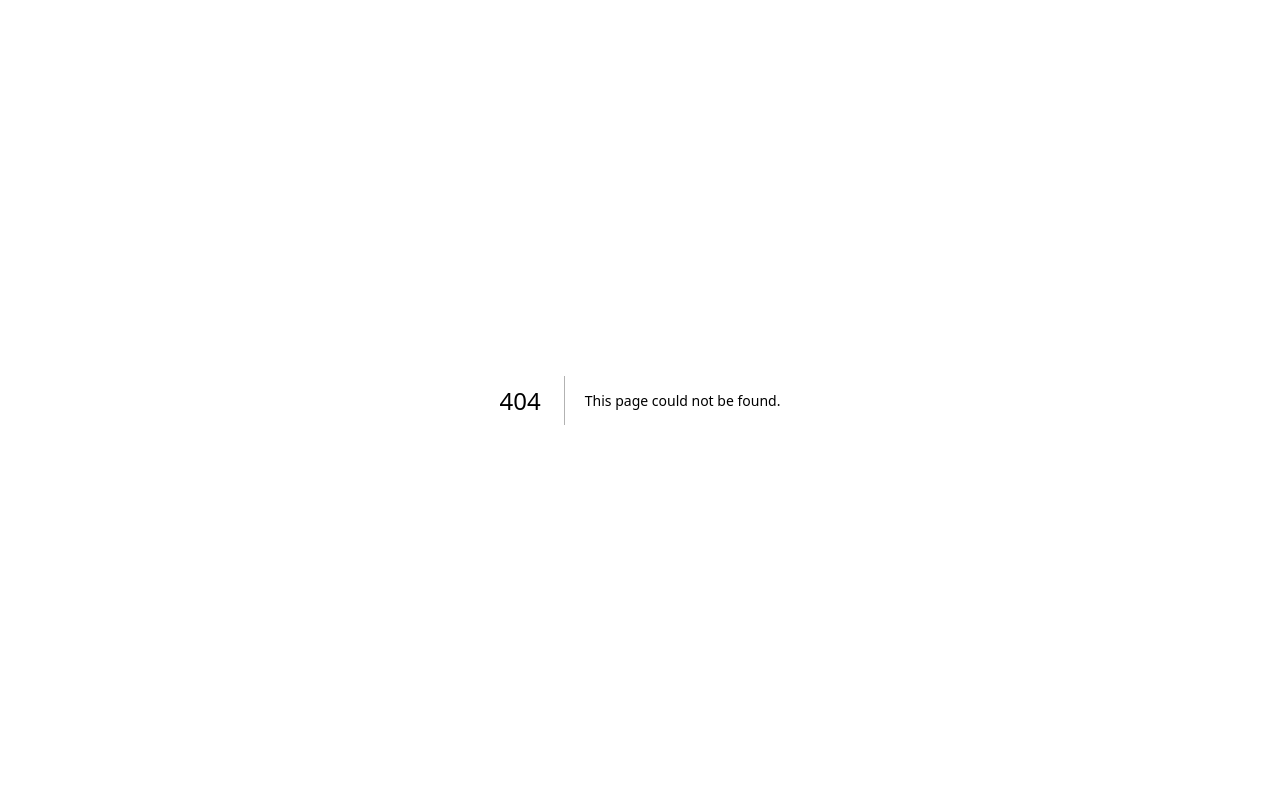
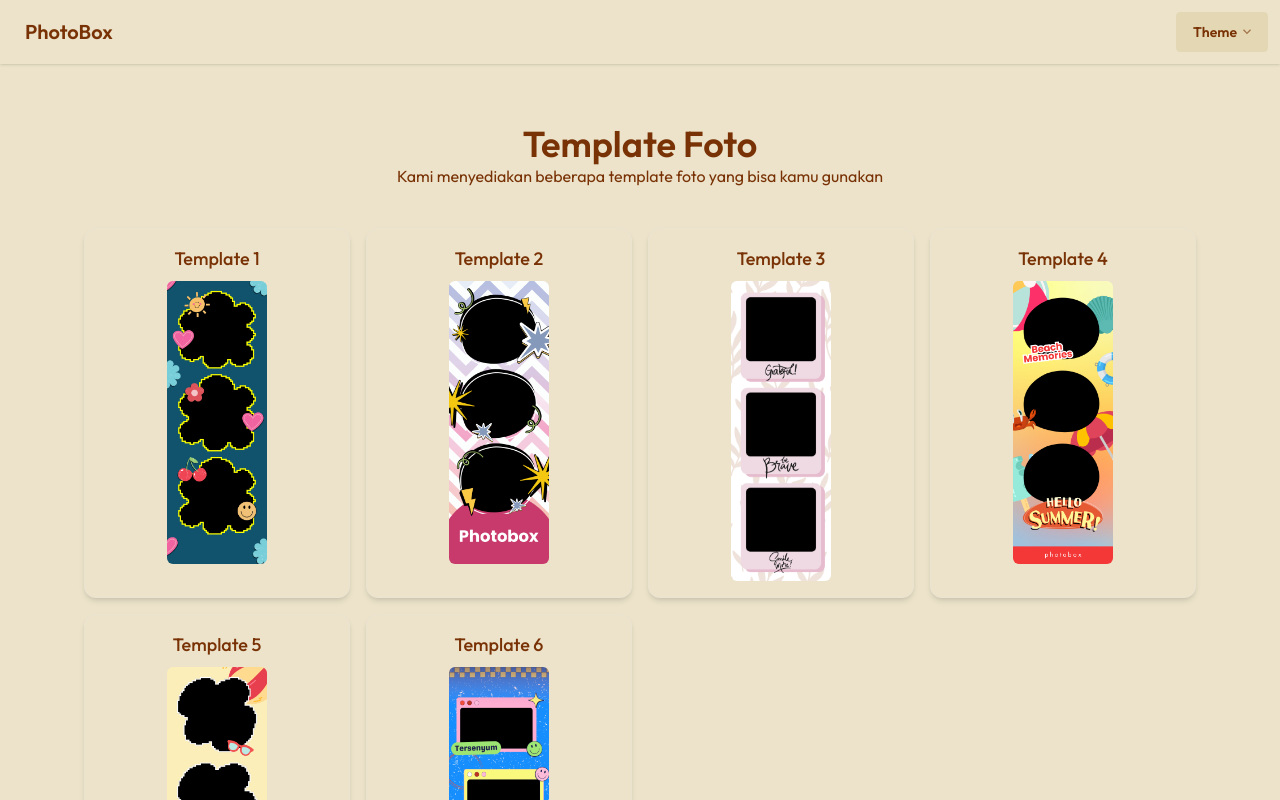
Before and after one commit to AnggaaIs/picapop, a Next.js app: page /templates in a window 1280 px wide. Before the commit this address had no page. Shown: the top 800 px of the page. Built offline with nearby package versions, Linux system fonts and the light colour scheme.

Commit message:
feat: implement template selection and navigation in GetStarted and PhotoSession components

```diff
--- a/src/app/getstarted/page.tsx
+++ b/src/app/getstarted/page.tsx
@@ -1,8 +1,12 @@
 'use client';
 import { useRouter } from "next/navigation";
+import { useSearchParams } from 'next/navigation'
 
 export default function GetStarted() {
   const router = useRouter();
+  const searchParams = useSearchParams();
+  const template = searchParams.get("t");
+
   return (
     <div className="flex flex-col justify-center items-center p-10 h-screen">
       <h2 className="text-3xl font-semibold text-error">Petunjuk Penggunaan!</h2>
@@ -13,7 +17,7 @@ export default function GetStarted() {
         <p className="text-md font-semibold">Siapkan gaya terbaik kamu!!</p>
       </div>
       <button onClick={() => {
-        router.push("/photosession");
+        router.push("/photosession" + (template ? `?t=${template}` : ""));
       }} className="btn btn-success btn-wide mt-10">Gaskeuunn</button>
     </div>
   )
--- a/src/app/page.tsx
+++ b/src/app/page.tsx
@@ -49,7 +49,9 @@ export default function Home() {
       </div>
       <div className="relative w-full mb-55">
         <div className="left-0 h-[350px] -top-45 w-full items-center justify-center flex from-base-100 via-base-100 bg-gradient-to-t to-transparent absolute">
-          <button className="btn btn-success btn-wide">Lihat semua template</button>
+          <button className="btn btn-success btn-wide" onClick={() => {
+            router.push("/templates");
+          }}>Lihat semua template</button>
         </div>
       </div>
 
--- a/src/app/photosession/page.tsx
+++ b/src/app/photosession/page.tsx
@@ -8,8 +8,14 @@ import { replaceBlackWithImages } from "@/utils/image";
 import { HashLoader } from "react-spinners";
 import Footer from "../components/Footer";
 import { templates } from "@/utils/config";
+import { useSearchParams } from "next/navigation";
 
 export default function PhotoSession() {
+  const searchParams = useSearchParams();
+  let tmplt = searchParams.get("t") || 0;
+  if(tmplt == null) {
+    tmplt = 0;
+  }
   const videoRef = useRef<HTMLVideoElement>(null);
   const canvasRef = useRef<HTMLCanvasElement>(null);
   const [capturedImages, setCapturedImages] = useState<string[]>([]);
@@ -24,7 +30,7 @@ export default function PhotoSession() {
   const [isFrontCamera, setIsFrontCamera] = useState(true);
   const [processedImage, setProcessedImage] = useState<string | null>(null);
   const [previewLoading, setPreviewLoading] = useState(false);
-  const [template, setTemplate] = useState(0);
+  const [template, setTemplate] = useState(tmplt || 0);
 
   // filter
   const [filter, setFilter] = useState("");
@@ -327,8 +333,8 @@ export default function PhotoSession() {
                         tabIndex={0}
                         role="button"
                         className={`w-full btn m-1 ${isCapturing || error !== null || !selectedDeviceId
-                            ? "hidden"
-                            : ""
+                          ? "hidden"
+                          : ""
                           }`}
                       >
                         {template === 0
@@ -370,8 +376,8 @@ export default function PhotoSession() {
                     tabIndex={0}
                     role="button"
                     className={`w-full btn m-1 ${isCapturing || error !== null || !selectedDeviceId
-                        ? "hidden"
-                        : ""
+                      ? "hidden"
+                      : ""
                       }`}
                   >
                     {filter || "No Filter"}
--- /dev/null
+++ b/src/app/templates/page.tsx
@@ -0,0 +1,71 @@
+'use client';
+import { templates } from "@/utils/config";
+import { useRouter } from "next/navigation";
+import Footer from "../components/Footer";
+import Image from "next/image";
+import Navbar from "../components/Navbar";
+import { useState } from "react";
+
+export default function Template() {
+  const [selected, setSelected] = useState<number | null>(null);
+
+  const onSelect = (value: number) => {
+    setSelected(value);
+  };
+
+  const router = useRouter();
+
+  return (
+    <>
+      <Navbar />
+      <div className="flex flex-col items-center p-10 mb-20 min-h-screen">
+        <div className="flex flex-col items-center max-w-6xl md:p-5 rounded-xl w-full">
+          <h2 className="text-center text-4xl font-semibold">Template Foto</h2>
+          <p className="text-center">
+            Kami menyediakan beberapa template foto yang bisa kamu gunakan
+          </p>
+
+          <div className="mt-10 place-content-around w-[100%] grid grid-cols-2 md:grid-cols-4 gap-4">
+            {templates.map((template, index) => (
+              <div
+                key={index}
+                className={`w-full cursor-pointer transition-all ease-in-out rounded-xl border border-gray-200/20 p-4 shadow-md ${selected === template.value ? 'bg-primary/40' : 'hover:bg-primary/20'}`}
+                onClick={() => onSelect(template.value)}
+              >
+                <div className="flex flex-col items-center justify-center gap-2">
+                  <p className="text-lg font-medium">{template.label}</p>
+                  <input
+                    type="radio"
+                    name="template"
+                    className="radio hidden"
+                    checked={selected === template.value}
+                    onChange={() => onSelect(template.value)}
+                  />
+                  <Image
+                    className="rounded-md"
+                    src={`/template/template${template.value}.png`}
+                    alt={template.label}
+                    width={100}
+                    height={100}
+                  />
+                </div>
+              </div>
+            ))}
+          </div>
+        </div>
+      </div>
+
+      {selected && (
+        <div className="bg-gradient-to-t mb-2 via-base-200 h-[100px] rounded-2xl from-base-200 sticky bottom-0 w-full p-5">
+          <div className="relative w-full h-full flex items-center justify-center max-w-xl mx-auto">
+            <button onClick={() => {
+              router.push("/getstarted?t=" + selected);
+            }} className="btn btn-success w-full absolute left-0 bottom-0">Pakai template ini</button>
+          </div>
+        </div>
+      )}
+
+      <Footer />
+    </>
+  )
+}
```
